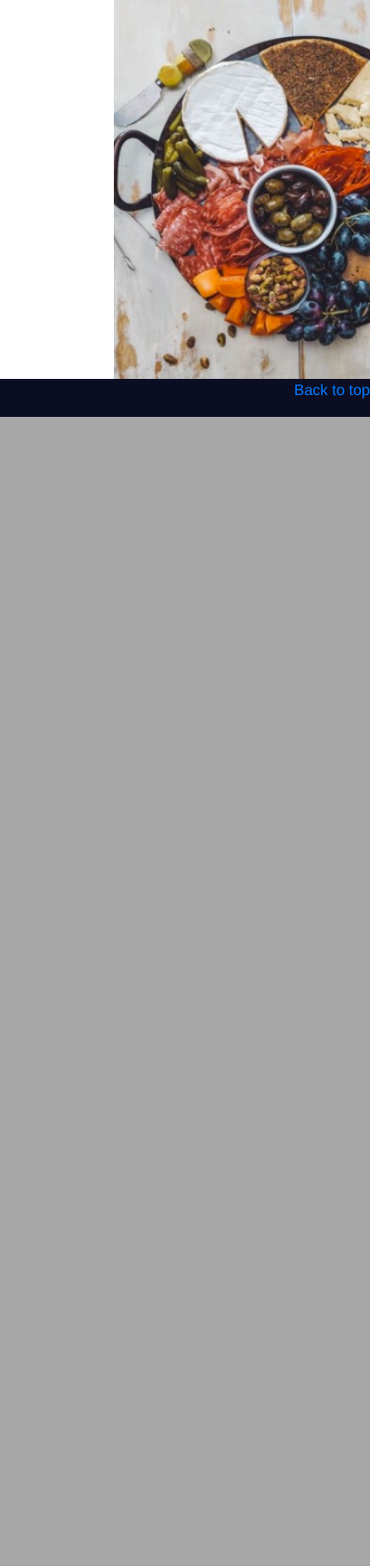
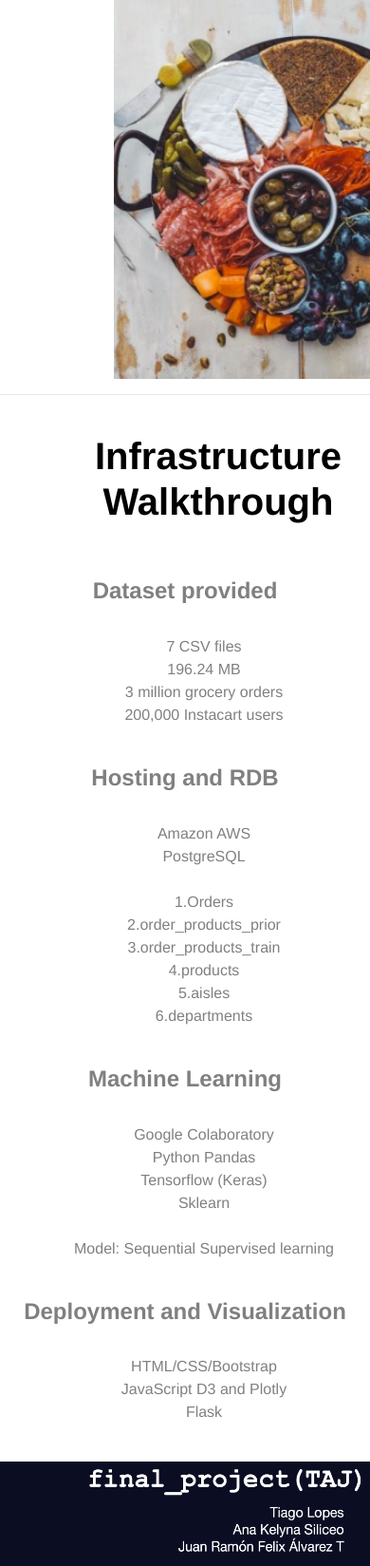
Before and after one commit to Jrfelix13/Final-Project, a Python web app: template website/templates/index.html in a window 390 px wide; the page is wider, and only the part inside the window is pictured. Shown: the part 1338-2987 px from the top of that part at 95% size. Before the commit the page ends 1777 px from the top of that part, so only its background shows below. Run offline with Jinja, Linux system fonts and the light colour scheme; the template is opened without the code that fills it, so the values that code supplies are empty; some libraries are stand-ins or nearby versions.

Commit message:
Update index.html

```diff
--- a/website/templates/index.html
+++ b/website/templates/index.html
@@ -21,7 +21,7 @@
                     <a class="nav-link" href="index.html">Home</a>
                 </li>
                 <li class="nav-item">
-                    <a class="nav-link" href="carencias">Story</a>
+                    <a class="nav-link" href="story.html">Story</a>
                 </li>
                 <li class="nav-item">
                     <a class="nav-link" href="indicadores">Shop</a>
@@ -75,15 +75,81 @@
             <br>
             <br>
         </div>
+    </div>
+    <hr style="margin-left: 100 px; margin-right: 100 px;">
+    <!-- Third Stage -->
+    <br>
+    <div data-aos="fade-up" data-aos-offset="200" data-aos-delay="50" data-aos-duration="1000" class="container1">
+        <h1 style="color: black; font-weight: bold; margin-left: 80px; margin-right: 10px; text-align: center;">Infrastructure Walkthrough
+        </h1>
+        <br>
+        <br>
         <div class="row">
+            <!-- First of four columns -->
+            <div class="col-md-3">
+                <h4 style="color: grey; font-weight: bold; text-align: center;"> Dataset provided
+                </h4>
+                <br>
+                <ul style="color:grey; text-align: center; list-style-type:none;">
+                    <li>7 CSV files</li>
+                    <li>196.24 MB</li>
+                    <li>3 million grocery orders</li>
+                    <li>200,000 Instacart users</li>
+                </ul>
+                <br>
+            </div>
+            <!-- Second of four columns -->
+            <div class="col-md-3">
+                <h4 style="color: grey; font-weight: bold; text-align: center;">Hosting and RDB
+                </h4>
+                <br>
+                <ul style="color:grey; text-align: center; list-style-type:none;">
+                    <li>Amazon AWS</li>
+                    <li>PostgreSQL</li>
+                    <br>
+                    <li>1.Orders</li>
+                    <li>2.order_products_prior</li>
+                    <li>3.order_products_train</li>
+                    <li>4.products</li>
+                    <li>5.aisles</li>
+                    <li>6.departments</li>
+                </ul>
+                <br>
+            </div>
+            <!-- Third of four columns -->
+            <div class="col-md-3">
+                <h4 style="color: grey; font-weight: bold; text-align: center;">Machine Learning
+                </h4>
+                <br>
+                <ul style="color:grey; text-align: center; list-style-type:none;">
+                    <li>Google Colaboratory</li>
+                    <li>Python Pandas</li>
+                    <li>Tensorflow (Keras)</li>
+                    <li>Sklearn</li>
+                    <br>
+                    <li>Model: Sequential Supervised learning</li>
+                </ul>
+                <br>
+            </div>
+            <!-- Fourth of four columns -->
+            <div class="col-md-3">
+                <h4 style="color: grey; font-weight: bold; text-align: center;">Deployment and Visualization
+                </h4>
+                <br>
+                <ul style="color:grey; text-align: center; list-style-type:none;">
+                    <li>HTML/CSS/Bootstrap</li>
+                    <li>JavaScript D3 and Plotly</li>
+                    <li>Flask</li>
+                </ul>
+                <br>
+            </div>
+        </div>
+    </div>
 
-        </div>
-
-        <!-- Second Row -->
-    </div>
+    <!-- Footer -->
     <div class="row" style="background-color: rgb(11, 14, 35);">
         <footer class="container" style="background-color: rgb(11, 14, 35);">
-            <p class="float-right"><a href="#">Back to top</a></p>
+            <img style="margin-bottom: 10px; float: right;" src="https://github.com/Jrfelix13/Final-Project/blob/master/gr%C3%A1ficos-sitio/firma.PNG?raw=true" width="300" height="100" alt="TAJ">
         </footer>
     </div>
     <script src="https://code.jquery.com/jquery-3.3.1.slim.min.js" integrity="sha384-q8i/X+965DzO0rT7abK41JStQIAqVgRVzpbzo5smXKp4YfRvH+8abtTE1Pi6jizo" crossorigin="anonymous"></script>
```
